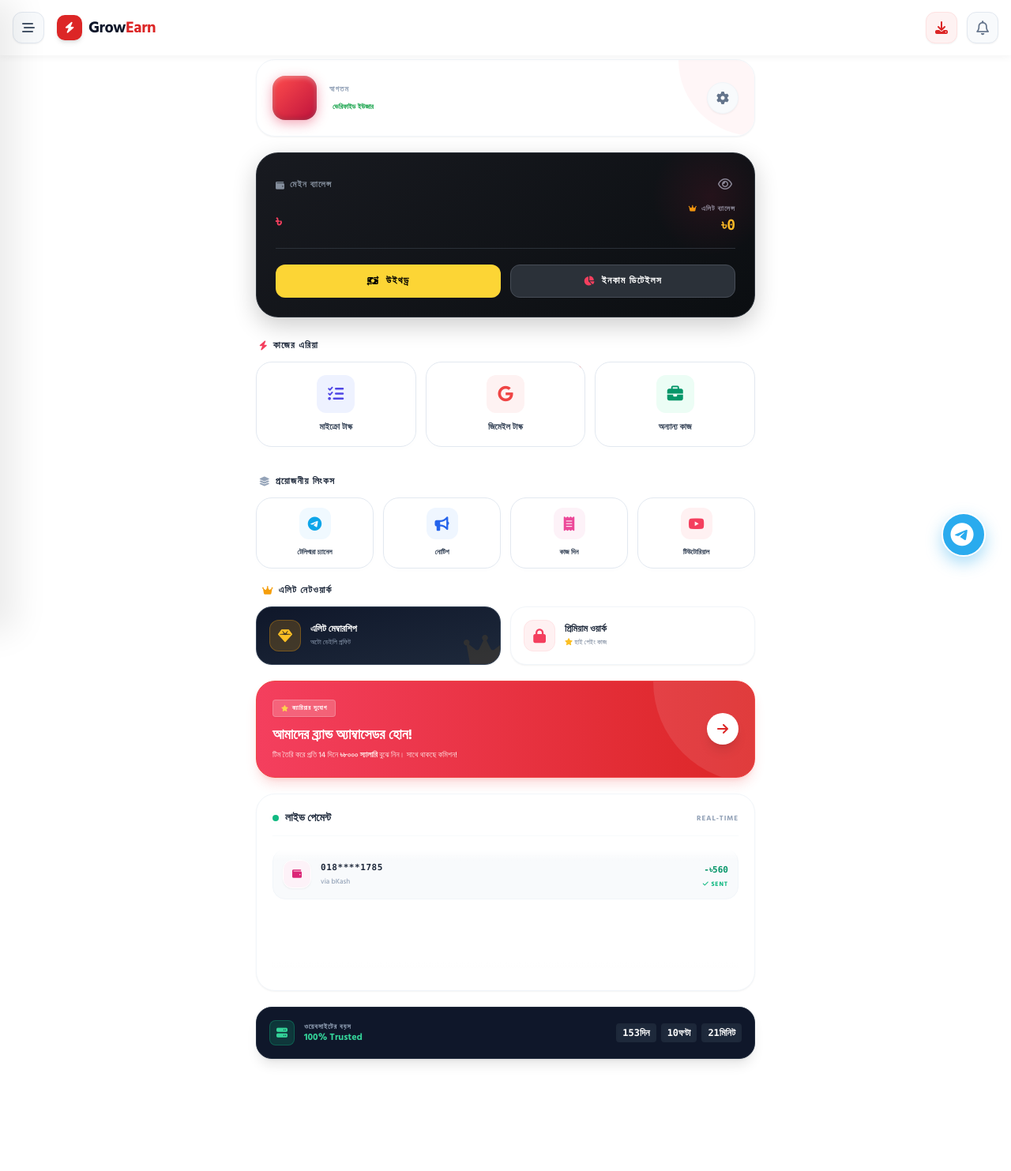
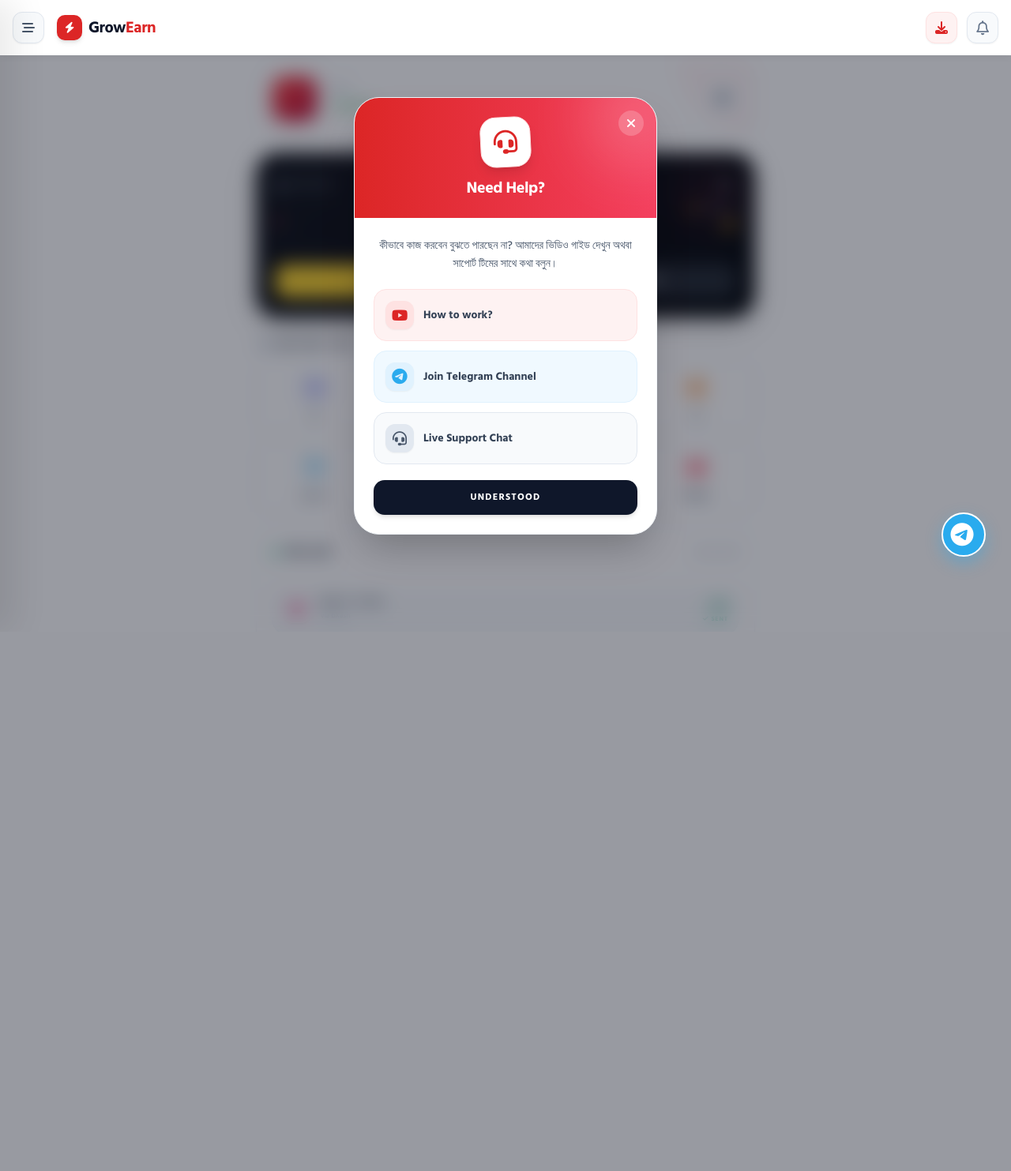
Before and after one commit to siamntosorif/Grow, a Flask app: template templates/index.html in a window 1280 px wide. Shown: the whole page at 79% size. After the commit the page ends 788 px from the top, so only its background shows below. Run offline with Flask 3, Linux system fonts and the light colour scheme; the template is opened without the code that fills it, so the values that code supplies are empty; some libraries are stand-ins or nearby versions.

Commit message:
Update index.html

```diff
--- a/templates/index.html
+++ b/templates/index.html
@@ -40,6 +40,18 @@
     /* Live Payout Item Animation */
     .payout-item { animation: slideDown 0.4s ease-out forwards; }
     @keyframes slideDown { from { opacity: 0; transform: translateY(-10px); } to { opacity: 1; transform: translateY(0); } }
+
+    /* ==========================================
+       POPUP ANIMATION STYLES
+    ========================================== */
+    .popup-wrapper { transition: opacity 0.3s ease, visibility 0.3s ease; }
+    .popup-content { transition: transform 0.4s cubic-bezier(0.16, 1, 0.3, 1); }
+
+    .popup-wrapper.show { opacity: 1; visibility: visible; }
+    .popup-wrapper.show .popup-content { transform: scale(1) translateY(0); }
+
+    .popup-wrapper.hide { opacity: 0; visibility: hidden; }
+    .popup-wrapper.hide .popup-content { transform: scale(0.95) translateY(20px); }
 </style>
 
 <div class="space-y-5 fade-in-up max-w-2xl mx-auto px-1 pb-8 relative z-10">
@@ -48,8 +60,6 @@
          1. PROFILE HEADER
     ========================================== -->
     <div class="bg-white p-5 rounded-[24px] shadow-sm border border-slate-100 relative overflow-hidden flex items-center justify-between">
-
-        <!-- Abstract Decor -->
         <div class="absolute right-0 top-0 w-24 h-24 bg-rose-50 rounded-bl-full opacity-60 pointer-events-none"></div>
 
         <div class="flex items-center gap-4 relative z-10">
@@ -100,7 +110,7 @@
          2. BINANCE STYLE BALANCE CARD
     ========================================== -->
     <div class="binance-card rounded-[28px] p-6 text-white shadow-xl shadow-slate-900/10">
-        <!-- Top Row: Title & Eye Icon -->
+        <!-- Top Row -->
         <div class="flex justify-between items-center mb-2">
             <p class="text-[11px] font-semibold text-[#848E9C] flex items-center gap-1.5 uppercase tracking-widest">
                 <i class="fa-solid fa-wallet"></i> মেইন ব্যালেন্স
@@ -117,14 +127,13 @@
                 <span id="balanceText" data-amount="{{ user.balance }}">{{ user.balance }}</span>
             </h1>
 
-            <!-- ELITE BALANCE -->
             <div class="text-right">
                 <p class="text-[9px] text-[#848E9C] font-bold uppercase tracking-widest mb-1"><i class="fa-solid fa-crown text-amber-500 mr-0.5"></i> এলিট ব্যালেন্স</p>
                 <p class="text-lg font-black font-mono text-amber-400 leading-none">৳<span id="vipBalanceText" data-amount="{{ user.vip_balance or 0 }}">{{ user.vip_balance or 0 }}</span></p>
             </div>
         </div>
 
-        <!-- Action Buttons inside Card -->
+        <!-- Action Buttons -->
         <div class="grid grid-cols-2 gap-3 mt-2">
             <a href="/withdraw" class="bg-[#FCD535] text-black py-3 rounded-xl text-xs font-black uppercase tracking-widest text-center hover:bg-[#F0B90B] transition flex items-center justify-center gap-2">
                 <i class="fa-solid fa-money-bill-transfer"></i> উইথড্র
@@ -136,7 +145,7 @@
     </div>
 
     <!-- ==========================================
-         3. NEW SLICK NOTICE TICKER
+         3. NOTICE TICKER
     ========================================== -->
     {% if settings.notice_text %}
     <div class="bg-white border border-rose-100 p-1.5 rounded-[16px] flex items-center shadow-sm relative overflow-hidden group">
@@ -153,109 +162,27 @@
     {% endif %}
 
     <!-- ==========================================
-         4. WORK STATION (Tasks, Gmail, Work)
+         4. EARNING & UTILITIES GRID
     ========================================== -->
     <div class="pt-2">
         <h3 class="font-bold text-slate-800 text-xs uppercase tracking-widest mb-3 px-1 flex items-center gap-1.5">
-            <i class="fa-solid fa-bolt text-rose-500"></i> কাজের এরিয়া
+            <i class="fa-solid fa-layer-group text-slate-400"></i> কাজের এরিয়া ও লিংকস
         </h3>
+        <div class="grid grid-cols-4 gap-3 mt-3">
+            <a href="/tasks" class="nav-card !p-3"><div class="h-10 w-10 bg-indigo-50 text-indigo-600 rounded-xl flex items-center justify-center text-lg"><i class="fa-solid fa-list-check"></i></div><span class="text-[9px] font-bold text-slate-700">টাস্ক</span></a>
+            <a href="/gmail-tasks" class="nav-card !p-3"><div class="h-10 w-10 bg-red-50 text-red-500 rounded-xl flex items-center justify-center text-lg"><i class="fa-brands fa-google"></i></div><span class="text-[9px] font-bold text-slate-700">জিমেইল</span></a>
+            <a href="/captcha" class="nav-card !p-3"><div class="h-10 w-10 bg-teal-50 text-teal-600 rounded-xl flex items-center justify-center text-lg"><i class="fa-solid fa-keyboard"></i></div><span class="text-[9px] font-bold text-slate-700">ক্যাপচা</span></a>
+            <a href="/spin" class="nav-card !p-3"><div class="h-10 w-10 bg-orange-50 text-orange-500 rounded-xl flex items-center justify-center text-lg"><i class="fa-solid fa-dharmachakra"></i></div><span class="text-[9px] font-bold text-slate-700">স্পিন</span></a>
 
-        <div class="grid grid-cols-3 gap-3">
-            <a href="/tasks" class="nav-card">
-                <div class="h-12 w-12 bg-indigo-50 text-indigo-600 rounded-xl flex items-center justify-center text-xl"><i class="fa-solid fa-list-check"></i></div>
-                <span class="text-[11px] font-bold text-slate-700">মাইক্রো টাস্ক</span>
-            </a>
-
-            <a href="/gmail-tasks" class="nav-card relative overflow-hidden">
-                <span class="absolute top-0 right-0 bg-red-500 h-2 w-2 rounded-bl-lg"></span>
-                <div class="h-12 w-12 bg-red-50 text-red-500 rounded-xl flex items-center justify-center text-xl"><i class="fa-brands fa-google"></i></div>
-                <span class="text-[11px] font-bold text-slate-700">জিমেইল টাস্ক</span>
-            </a>
-
-            <a href="/work" class="nav-card">
-                <div class="h-12 w-12 bg-emerald-50 text-emerald-600 rounded-xl flex items-center justify-center text-xl"><i class="fa-solid fa-briefcase"></i></div>
-                <span class="text-[11px] font-bold text-slate-700">অন্যান্য কাজ</span>
-            </a>
+            <a href="/drivepack" class="nav-card !p-3"><div class="h-10 w-10 bg-sky-50 text-sky-500 rounded-xl flex items-center justify-center text-lg"><i class="fa-solid fa-wifi"></i></div><span class="text-[9px] font-bold text-slate-700">ড্রাইভ প্যাক</span></a>
+            <a href="/givework" class="nav-card !p-3"><div class="h-10 w-10 bg-blue-50 text-blue-600 rounded-xl flex items-center justify-center text-lg"><i class="fa-solid fa-rocket"></i></div><span class="text-[9px] font-bold text-slate-700">কাজ দিন</span></a>
+            <a href="/referrals" class="nav-card !p-3"><div class="h-10 w-10 bg-purple-50 text-purple-600 rounded-xl flex items-center justify-center text-lg"><i class="fa-solid fa-users"></i></div><span class="text-[9px] font-bold text-slate-700">মাই টিম</span></a>
+            <a href="/tutorial" class="nav-card !p-3"><div class="h-10 w-10 bg-rose-50 text-rose-500 rounded-xl flex items-center justify-center text-lg"><i class="fa-brands fa-youtube"></i></div><span class="text-[9px] font-bold text-slate-700">টিউটোরিয়াল</span></a>
         </div>
     </div>
 
     <!-- ==========================================
-         5. ESSENTIAL NAVIGATIONS (NEW)
-    ========================================== -->
-    <div class="pt-2">
-        <h3 class="font-bold text-slate-800 text-xs uppercase tracking-widest mb-3 px-1 mt-2 flex items-center gap-1.5">
-            <i class="fa-solid fa-layer-group text-slate-400"></i> প্রয়োজনীয় লিংকস
-        </h3>
-
-        <div class="grid grid-cols-4 gap-3">
-            <a href="https://t.me/growearnch" target="_blank" class="nav-card !p-3 group hover:border-sky-300">
-                <div class="h-10 w-10 bg-sky-50 text-sky-500 rounded-xl flex items-center justify-center text-lg group-hover:bg-sky-500 group-hover:text-white transition-colors"><i class="fa-brands fa-telegram"></i></div>
-                <span class="text-[9px] font-bold text-slate-700">টেলিগ্মরা চ্যানেল</span>
-            </a>
-            <a href="/notice" class="nav-card !p-3 group hover:border-blue-300">
-                <div class="h-10 w-10 bg-blue-50 text-blue-600 rounded-xl flex items-center justify-center text-lg group-hover:bg-blue-600 group-hover:text-white transition-colors"><i class="fa-solid fa-bullhorn"></i></div>
-                <span class="text-[9px] font-bold text-slate-700">নোটিশ</span>
-            </a>
-            <a href="/hire-us" class="nav-card !p-3 group hover:border-pink-300">
-                <div class="h-10 w-10 bg-pink-50 text-pink-500 rounded-xl flex items-center justify-center text-lg group-hover:bg-pink-500 group-hover:text-white transition-colors"><i class="fa-solid fa-receipt"></i></div>
-                <span class="text-[9px] font-bold text-slate-700">কাজ দিন</span>
-            </a>
-            <a href="/tutorial" class="nav-card !p-3 group hover:border-rose-300">
-                <div class="h-10 w-10 bg-rose-50 text-rose-500 rounded-xl flex items-center justify-center text-lg group-hover:bg-rose-500 group-hover:text-white transition-colors"><i class="fa-brands fa-youtube"></i></div>
-                <span class="text-[9px] font-bold text-slate-700">টিউটোরিয়াল</span>
-            </a>
-        </div>
-    </div>
-
-    <!-- ==========================================
-         6. VIP & PREMIUM ZONE
-    ========================================== -->
-    <div>
-        <div class="flex items-center justify-between px-2 mb-3 mt-4">
-            <h3 class="font-bold text-slate-800 text-xs uppercase tracking-widest flex items-center gap-1.5">
-                <i class="fa-solid fa-crown text-amber-500"></i> এলিট নেটওয়ার্ক
-            </h3>
-        </div>
-        <div class="grid grid-cols-2 gap-3">
-            <a href="/vip" class="bg-gradient-to-br from-slate-900 to-slate-800 p-4 rounded-[20px] shadow-sm flex items-center gap-3 relative overflow-hidden group border border-slate-700 hover:shadow-lg transition">
-                <i class="fa-solid fa-crown absolute -right-2 -bottom-2 text-5xl text-amber-500/10 group-hover:scale-110 transition"></i>
-                <div class="h-10 w-10 bg-amber-500/20 text-amber-400 rounded-xl flex items-center justify-center text-lg shadow-sm border border-amber-500/30"><i class="fa-solid fa-gem"></i></div>
-                <div class="relative z-10">
-                    <h4 class="font-bold text-white text-xs">এলিট মেম্বারশিপ</h4>
-                    <p class="text-[9px] text-slate-400 mt-0.5">অটো ডেইলি প্রফিট</p>
-                </div>
-            </a>
-            <a href="/premium-tasks" class="bg-white p-4 rounded-[20px] shadow-sm border border-slate-100 flex items-center gap-3 hover:border-rose-200 transition">
-                <div class="h-10 w-10 bg-rose-50 text-rose-500 rounded-xl flex items-center justify-center text-lg border border-rose-100"><i class="fa-solid fa-lock"></i></div>
-                <div>
-                    <h4 class="font-bold text-slate-800 text-xs">প্রিমিয়াম ওয়ার্ক</h4>
-                    <p class="text-[9px] text-slate-500 mt-0.5"><i class="fa-solid fa-star text-amber-400"></i> হাই পেইং কাজ</p>
-                </div>
-            </a>
-        </div>
-    </div>
-
-    <!-- ==========================================
-         7. LEADERSHIP CTA BANNER
-    ========================================== -->
-    <a href="/apply-leader" class="block bg-gradient-to-r from-rose-500 to-red-600 p-5 rounded-[24px] shadow-lg shadow-red-500/20 relative overflow-hidden group mt-6 hover:shadow-xl transition-shadow border border-red-500">
-        <div class="absolute right-0 top-0 w-32 h-32 bg-white opacity-10 rounded-bl-full pointer-events-none group-hover:scale-110 transition-transform duration-700"></div>
-        <div class="flex items-center justify-between relative z-10">
-            <div>
-                <span class="bg-white/20 text-white px-2.5 py-1 rounded text-[8px] font-black uppercase tracking-widest shadow-sm backdrop-blur-sm border border-white/20 inline-flex items-center gap-1 mb-2">
-                    <i class="fa-solid fa-star text-amber-300"></i> ক্যারিয়ার সুযোগ
-                </span>
-                <h3 class="font-black text-white text-lg leading-tight mt-1">আমাদের ব্র্যান্ড অ্যাম্বাসেডর হোন!</h3>
-                <p class="text-[10px] text-red-100 mt-1.5 font-medium leading-relaxed">টিম তৈরি করে প্রতি 14 দিনে <b>৳৮০০০ স্যালারি</b> বুঝে নিন। সাথে থাকছে কমিশন!</p>
-            </div>
-            <div class="h-10 w-10 bg-white text-red-600 rounded-full flex items-center justify-center shadow-lg flex-shrink-0 group-hover:scale-110 transition">
-                <i class="fa-solid fa-arrow-right"></i>
-            </div>
-        </div>
-    </a>
-
-    <!-- ==========================================
-         8. REALISTIC LIVE PAYOUTS
+         5. REALISTIC LIVE PAYOUTS
     ========================================== -->
     <div class="bg-white p-5 rounded-[24px] shadow-sm border border-slate-100 mt-6 h-[250px] flex flex-col relative overflow-hidden">
         <div class="flex justify-between items-center mb-4 border-b border-slate-50 pb-3 relative z-10">
@@ -269,17 +196,12 @@
         <div class="flex-grow overflow-hidden relative z-10">
             <div class="absolute top-0 left-0 w-full h-4 bg-gradient-to-b from-white to-transparent z-10"></div>
             <div class="absolute bottom-0 left-0 w-full h-4 bg-gradient-to-t from-white to-transparent z-10"></div>
-
-            <div id="payoutContainer" class="absolute top-0 left-0 w-full flex flex-col gap-2">
-                <div class="text-center py-8 text-slate-400 text-xs" id="payoutLoader">
-                    <i class="fa-solid fa-circle-notch fa-spin text-xl mb-2 text-rose-500"></i><br>ডাটা ফেচ করা হচ্ছে...
-                </div>
-            </div>
+            <div id="payoutContainer" class="absolute top-0 left-0 w-full flex flex-col gap-2"></div>
         </div>
     </div>
 
     <!-- ==========================================
-         9. UNIQUE SITE AGE TERMINAL (In Bengali)
+         6. UNIQUE SITE AGE TERMINAL
     ========================================== -->
     <div class="bg-slate-900 rounded-[20px] p-4 flex items-center justify-between shadow-lg mt-6 mb-2 border border-slate-800">
         <div class="flex items-center gap-3">
@@ -296,9 +218,59 @@
 
 </div>
 
+<!-- ==========================================
+     7. SMART POPUP MODAL (Notice & Support)
+     (3 times a day, 3-hour gap)
+========================================== -->
+<div id="welcomePopup" class="popup-wrapper fixed inset-0 bg-slate-950/40 backdrop-blur-md z-[100] hide flex items-center justify-center px-4">
+    <div class="popup-content bg-white w-full max-w-sm rounded-[32px] shadow-2xl border border-slate-100 overflow-hidden relative">
+
+        <!-- Header -->
+        <div class="bg-gradient-to-r from-red-600 to-rose-500 p-6 text-center relative overflow-hidden">
+            <div class="absolute -top-10 -right-10 w-32 h-32 bg-white/20 rounded-full blur-2xl"></div>
+
+            <button onclick="closePopup()" class="absolute top-4 right-4 h-8 w-8 bg-white/20 hover:bg-white/40 rounded-full flex items-center justify-center text-white transition-all active:scale-90">
+                <i class="fa-solid fa-xmark"></i>
+            </button>
+            <div class="h-16 w-16 bg-white text-red-600 rounded-[20px] flex items-center justify-center text-3xl shadow-lg border border-red-100 transform -rotate-3 mb-3 mx-auto">
+                <i class="fa-solid fa-headset"></i>
+            </div>
+            <h2 class="text-xl font-black text-white tracking-tight">Need Help?</h2>
+        </div>
+
+        <!-- Body -->
+        <div class="p-6">
+            <p class="text-sm text-slate-600 font-medium text-center leading-relaxed mb-5">
+                কীভাবে কাজ করবেন বুঝতে পারছেন না? আমাদের ভিডিও গাইড দেখুন অথবা সাপোর্ট টিমের সাথে কথা বলুন।
+            </p>
+
+            <div class="space-y-3 mb-5">
+                <a href="/tutorial" class="bg-red-50 border border-red-100 p-3.5 rounded-[16px] flex items-center gap-3 hover:bg-red-100 transition group text-slate-700 w-full">
+                    <div class="h-9 w-9 rounded-xl bg-red-100 flex items-center justify-center text-red-600 group-hover:bg-white transition-colors shadow-sm"><i class="fa-brands fa-youtube text-lg"></i></div>
+                    <span class="text-sm font-bold">How to work?</span>
+                </a>
+
+                <a href="https://t.me/growearnch" target="_blank" class="bg-sky-50 border border-sky-100 p-3.5 rounded-[16px] flex items-center gap-3 hover:bg-sky-100 transition group text-slate-700 w-full">
+                    <div class="h-9 w-9 rounded-xl bg-sky-100 flex items-center justify-center text-[#2AABEE] group-hover:bg-white transition-colors shadow-sm"><i class="fa-brands fa-telegram text-xl"></i></div>
+                    <span class="text-sm font-bold">Join Telegram Channel</span>
+                </a>
+
+                <a href="https://t.me/earndailysite" target="_blank" class="bg-slate-50 border border-slate-200 p-3.5 rounded-[16px] flex items-center gap-3 hover:bg-slate-100 transition group text-slate-700 w-full">
+                    <div class="h-9 w-9 rounded-xl bg-slate-200 flex items-center justify-center text-slate-600 group-hover:bg-white transition-colors shadow-sm"><i class="fa-solid fa-headset text-lg"></i></div>
+                    <span class="text-sm font-bold">Live Support Chat</span>
+                </a>
+            </div>
+
+            <button onclick="closePopup()" class="w-full bg-slate-900 text-white py-3.5 rounded-[14px] text-xs font-black uppercase tracking-widest hover:bg-slate-800 transition shadow-md active:scale-95">
+                Understood
+            </button>
+        </div>
+    </div>
+</div>
+
 <!-- SCRIPTS -->
 <script>
-    // 1. Binance Style Balance Toggle
+    // 1. Balance Toggle
     function toggleBalance() {
         const balElement = document.getElementById("balanceText");
         const vipElement = document.getElementById("vipBalanceText");
@@ -330,11 +302,6 @@
 
         function addPayout() {
             if(!container) return;
-            if(payoutCount === 0) {
-                const loader = document.getElementById('payoutLoader');
-                if(loader) loader.remove();
-            }
-
             const prefix = prefixes[Math.floor(Math.random() * prefixes.length)];
             const lastFour = Math.floor(1000 + Math.random() * 9000).toString().slice(-4);
             const number = `${prefix}****${lastFour}`;
@@ -350,9 +317,7 @@
 
             div.innerHTML = `
                 <div class="flex items-center gap-3">
-                    <div class="h-9 w-9 ${iconClass} border border-white rounded-xl flex items-center justify-center text-xs shadow-sm">
-                        <i class="fa-solid fa-wallet"></i>
-                    </div>
+                    <div class="h-9 w-9 ${iconClass} border border-white rounded-xl flex items-center justify-center text-xs shadow-sm"><i class="fa-solid fa-wallet"></i></div>
                     <div>
                         <p class="text-[11px] text-slate-800 font-bold font-mono tracking-wider">${number}</p>
                         <p class="text-[9px] text-slate-400 mt-0.5 font-medium">via ${method}</p>
@@ -366,19 +331,16 @@
 
             container.insertBefore(div, container.firstChild);
             payoutCount++;
+            if (container.children.length > 4) container.removeChild(container.lastElementChild);
+            setTimeout(addPayout, Math.floor(Math.random() * (12000 - 4000) + 4000));
+        }
+        setTimeout(addPayout, 500);
+    })();
 
-            if (container.children.length > 4) {
-                container.removeChild(container.lastElementChild);
-            }
-
-            let nextInterval = Math.floor(Math.random() * (12000 - 4000) + 4000);
-            setTimeout(addPayout, nextInterval);
-        }
-        setTimeout(addPayout, 1000);
-
-        // 3. Unique Site Age Terminal (Bengali Output)
+    // 3. Site Age Terminal (Bengali)
+    (function() {
         function updateSiteAge() {
-            const startDate = new Date("2025-12-19T00:00:00").getTime();
+            const startDate = new Date("2025-01-01T00:00:00").getTime();
             const now = new Date().getTime();
             const diff = now - startDate;
 
@@ -397,6 +359,44 @@
         setInterval(updateSiteAge, 60000);
         updateSiteAge();
     })();
+
+    // 4. SMART POPUP LOGIC (3 Times a day, 3 Hour Gap)
+    document.addEventListener("DOMContentLoaded", () => {
+        const popup = document.getElementById('welcomePopup');
+        const maxShows = 3;
+        const gapMs = 3 * 60 * 60 * 1000; // 3 hours
+
+        let showCount = parseInt(localStorage.getItem('earnDailyPopupCount')) || 0;
+        let lastShowTime = parseInt(localStorage.getItem('earnDailyLastShow')) || 0;
+        let currentTime = new Date().getTime();
+        let today = new Date().toDateString();
+        let savedDate = localStorage.getItem('earnDailyDate');
+
+        // Reset if it's a new day
+        if (savedDate !== today) {
+            showCount = 0;
+            localStorage.setItem('earnDailyDate', today);
+        }
+
+        if (showCount < maxShows) {
+            if (currentTime - lastShowTime >= gapMs || lastShowTime === 0) {
+                setTimeout(() => {
+                    popup.classList.remove('hidden', 'hide');
+                    popup.classList.add('show');
+
+                    localStorage.setItem('earnDailyPopupCount', showCount + 1);
+                    localStorage.setItem('earnDailyLastShow', currentTime);
+                }, 1500); // Wait 1.5 seconds before popping up
+            }
+        }
+    });
+
+    function closePopup() {
+        const popup = document.getElementById('welcomePopup');
+        popup.classList.remove('show');
+        popup.classList.add('hide');
+        setTimeout(() => popup.classList.add('hidden'), 300);
+    }
 </script>
 
 {% endblock %}
```
